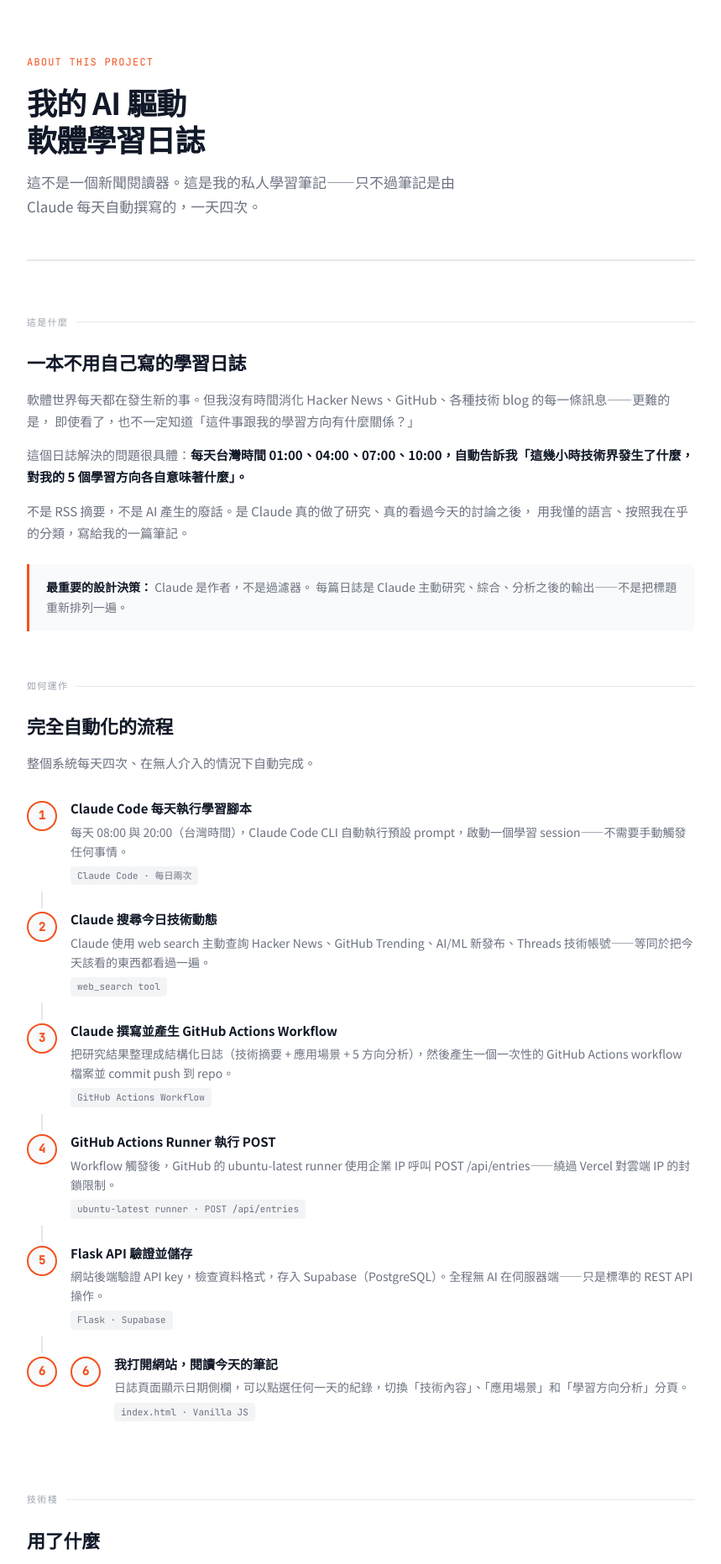
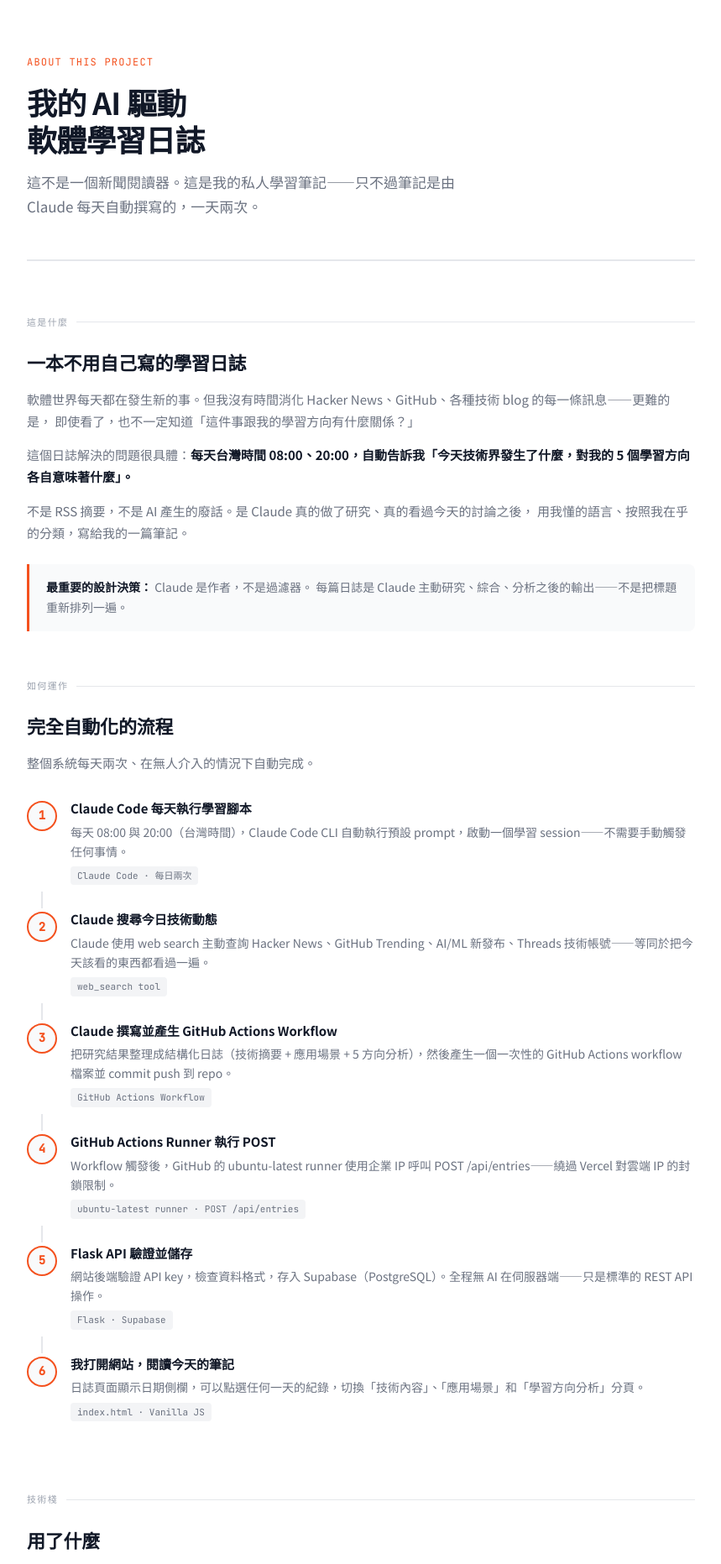
Before and after one commit to whju8812/learning-journal, a Flask app: page /about in a window 1280 px wide. Shown: the part 57-1920 px from the top of the page at 84% size, without its empty margins (210-1069 px from the left). Run offline with Flask 3, Linux system fonts and the light colour scheme.

Commit message:
abour page update

```diff
--- a/templates/about.html
+++ b/templates/about.html
@@ -9,7 +9,7 @@
     <div class="hero-eyebrow">About this project</div>
     <h1 class="hero-title">我的 AI 驅動<br>軟體學習日誌</h1>
     <p class="hero-desc">
-      這不是一個新聞閱讀器。這是我的私人學習筆記——只不過筆記是由 Claude 每天自動撰寫的，一天四次。
+      這不是一個新聞閱讀器。這是我的私人學習筆記——只不過筆記是由 Claude 每天自動撰寫的，一天兩次。
     </p>
   </div>
 
@@ -22,7 +22,7 @@
         即使看了，也不一定知道「這件事跟我的學習方向有什麼關係？」
       </p>
       <p>
-        這個日誌解決的問題很具體：<strong>每天台灣時間 01:00、04:00、07:00、10:00，自動告訴我「這幾小時技術界發生了什麼，對我的 5 個學習方向各自意味著什麼」。</strong>
+        這個日誌解決的問題很具體：<strong>每天台灣時間 08:00、20:00，自動告訴我「今天技術界發生了什麼，對我的 5 個學習方向各自意味著什麼」。</strong>
       </p>
       <p>
         不是 RSS 摘要，不是 AI 產生的廢話。是 Claude 真的做了研究、真的看過今天的討論之後，
@@ -39,7 +39,7 @@
     <div class="section-label">如何運作</div>
     <h2 class="section-heading">完全自動化的流程</h2>
     <div class="prose">
-      <p>整個系統每天四次、在無人介入的情況下自動完成。</p>
+      <p>整個系統每天兩次、在無人介入的情況下自動完成。</p>
     </div>
     <div class="flow">
       <div class="flow-step">
@@ -83,7 +83,6 @@
         </div>
       </div>
       <div class="flow-step">
-        <div class="flow-node">6</div>
         <div class="flow-node">6</div>
         <div class="flow-body">
           <div class="flow-heading">我打開網站，閱讀今天的筆記</div>
```
